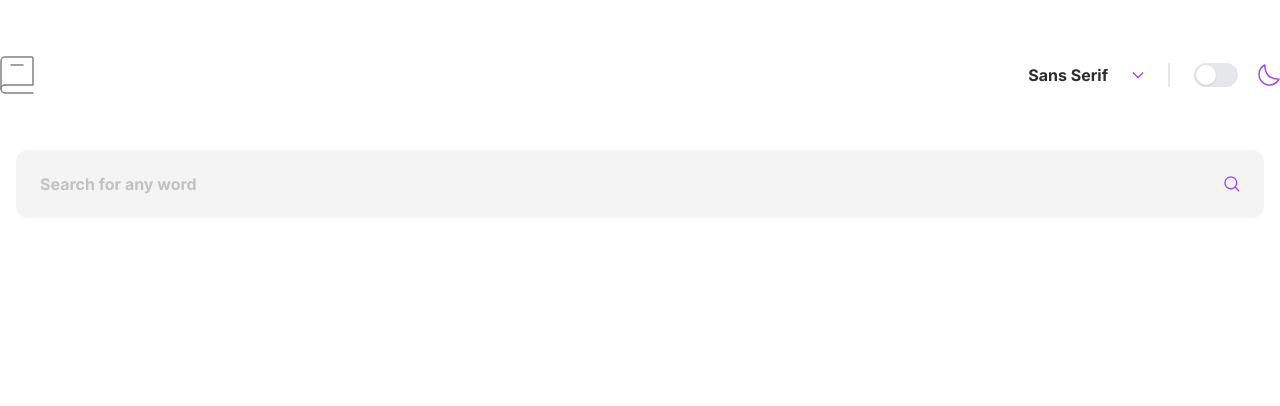
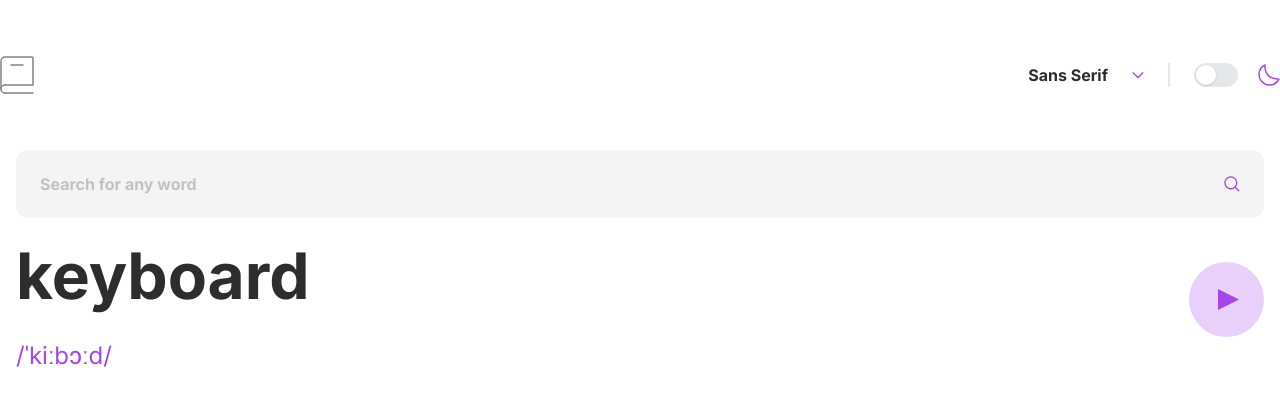
Before and after one commit to TheVanillaBean/dictionary-app, a Next.js app: page / in a window 1280 px wide. Shown: the top 406 px of the page. Built offline with nearby package versions, Linux system fonts and the light colour scheme.

Commit message:
Implement word component with dynamic SVG

```diff
--- /dev/null
+++ b/components/MoonIconSVG.jsx
@@ -0,0 +1,13 @@
+const MoonSVGComponent = (props) => (
+  <svg xmlns='http://www.w3.org/2000/svg' width={22} height={22} {...props}>
+    <path
+      fill='none'
+      stroke='#A445ED'
+      strokeLinecap='round'
+      strokeLinejoin='round'
+      strokeWidth={1.5}
+      d='M1 10.449a10.544 10.544 0 0 0 19.993 4.686C11.544 15.135 6.858 10.448 6.858 1A10.545 10.545 0 0 0 1 10.449Z'
+    />
+  </svg>
+);
+export default MoonSVGComponent;
--- /dev/null
+++ b/components/PlayBtnSVG.jsx
@@ -0,0 +1,16 @@
+const PlaySVGComponent = (props) => (
+  <svg xmlns='http://www.w3.org/2000/svg' width={75} height={75} {...props}>
+    {props.dark === 'false' ? (
+      <g fill='current' fillRule='evenodd'>
+        <circle cx={37.5} cy={37.5} r={37.5} opacity={0.25} />
+        <path d='M29 27v21l21-10.5z' />
+      </g>
+    ) : (
+      <g fillRule='evenodd'>
+        <circle cx={37.5} cy={37.5} r={37.5} opacity={1} fill='current' />
+        <path d='M29 27v21l21-10.5z' fill='#fff' />
+      </g>
+    )}
+  </svg>
+);
+export default PlaySVGComponent;
--- /dev/null
+++ b/components/word.component.jsx
@@ -0,0 +1,28 @@
+import clsx from 'clsx';
+import { useState } from 'react';
+import PlayBtnSVG from './PlayBtnSVG.jsx';
+
+function Word({ className }) {
+  const [darkMode, toggleDarkMode] = useState(false);
+
+  const handleHover = () => {
+    toggleDarkMode(!darkMode);
+  };
+
+  return (
+    <div className={clsx(className, 'flex justify-between')}>
+      <div className='prose flex flex-col'>
+        <h1>keyboard</h1>
+        <h2 className='font-normal text-purple'>/ˈkiːbɔːd/</h2>
+      </div>
+      <PlayBtnSVG
+        dark={darkMode.toString()}
+        onMouseEnter={handleHover}
+        onMouseLeave={handleHover}
+        className='cursor-pointer fill-purple'
+      />
+    </div>
+  );
+}
+
+export default Word;
--- a/pages/index.js
+++ b/pages/index.js
@@ -1,13 +1,15 @@
 import Container from '@/components/container.component';
 import Header from '@/components/header.component';
 import Search from '@/components/search.component';
+import Word from '@/components/word.component';
 
 export default function Home() {
   return (
     <div className='font-sans'>
       <Header className='mb-14' />
       <Container>
-        <Search />
+        <Search className='mb-11' />
+        <Word />
       </Container>
     </div>
   );
--- a/tailwind.config.js
+++ b/tailwind.config.js
@@ -23,10 +23,7 @@ module.exports = {
             // Base
             color: 'var(--tw-prose-body)',
             lineHeight: theme('lineHeight.7'),
-            '> *': {
-              marginTop: theme('spacing.10'),
-              marginBottom: theme('spacing.10'),
-            },
+
             p: {
               marginTop: theme('spacing.7'),
               marginBottom: theme('spacing.7'),
@@ -40,20 +37,17 @@ module.exports = {
             h1: {
               fontSize: '4rem',
               lineHeight: theme('lineHeight.7'),
-              marginTop: theme('spacing.20'),
-              marginBottom: theme('spacing.4'),
+              marginBottom: theme('spacing.1'),
             },
             h2: {
               fontSize: theme('fontSize.2xl')[0],
               lineHeight: theme('lineHeight.7'),
-              marginTop: theme('spacing.20'),
-              marginBottom: theme('spacing.4'),
+              marginBottom: theme('spacing.1'),
             },
             h3: {
               fontSize: theme('fontSize.lg')[0],
               lineHeight: theme('lineHeight.7'),
-              marginTop: theme('spacing.16'),
-              marginBottom: theme('spacing.4'),
+              marginBottom: theme('spacing.6'),
             },
             ':is(h2, h3) + *': {
               marginTop: 0,
```
Also changed, not shown: components/definition.component.jsx (added).
